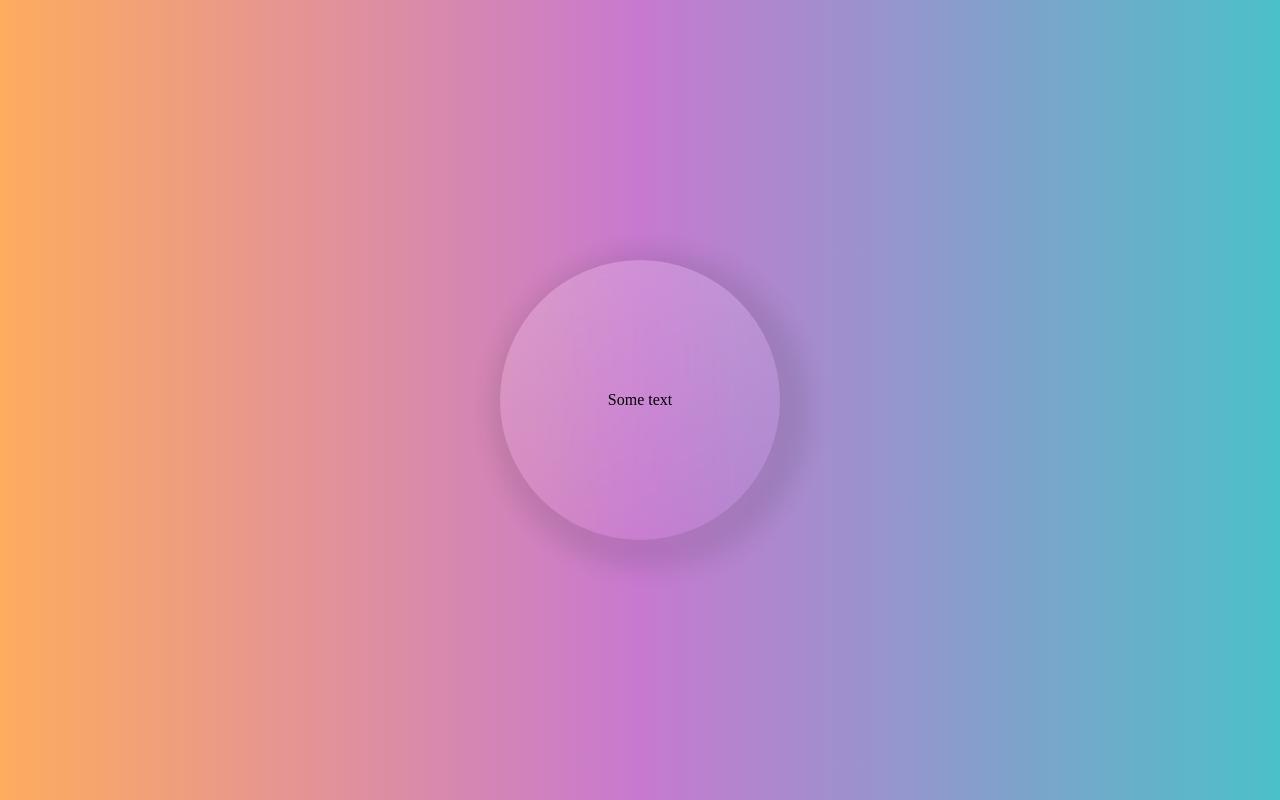
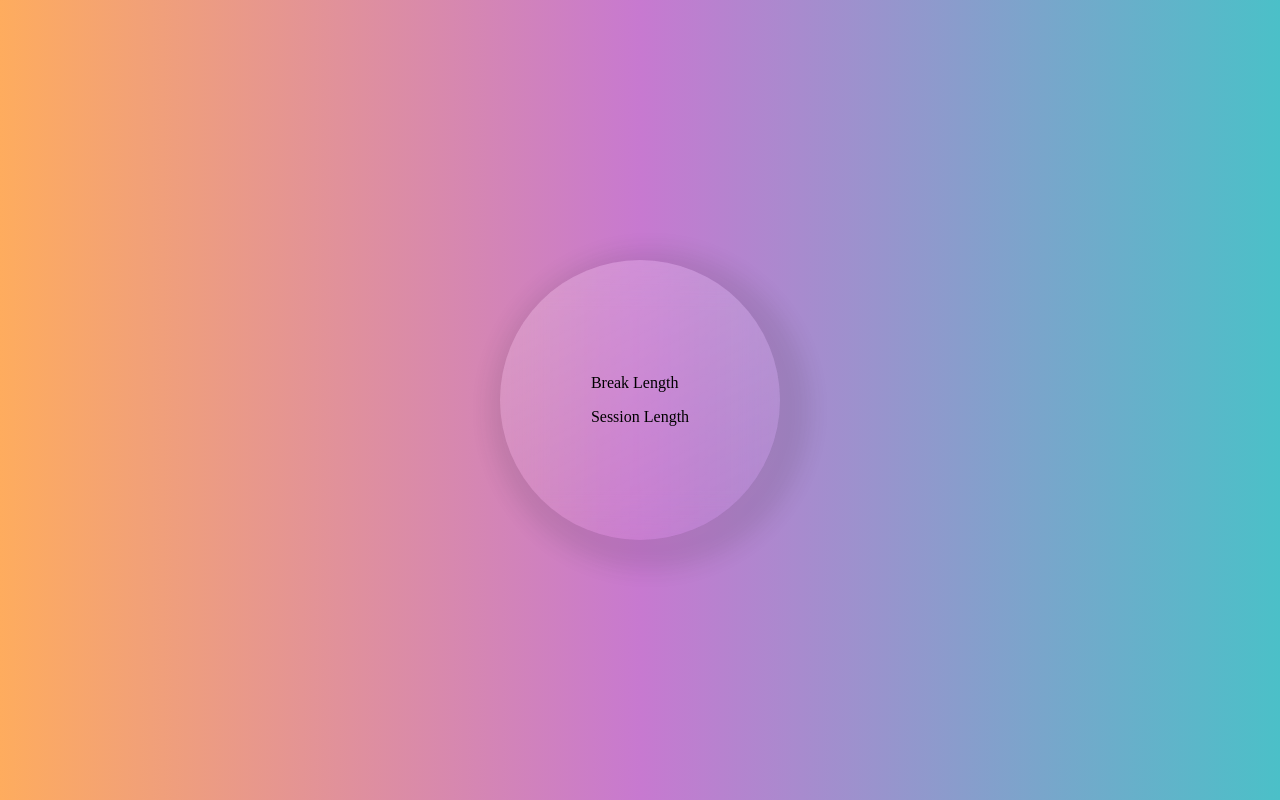
Before and after one commit to MFarabi619/pomodoro-clock, a React (Vite) app: page / in a window 1280 px wide. Built offline with nearby package versions, Linux system fonts and the light colour scheme.

Commit message:
Create sections for break and session length

```diff
--- a/src/Components/Clock/Clock.jsx
+++ b/src/Components/Clock/Clock.jsx
@@ -2,7 +2,17 @@ import React from "react";
 import "./Clock.scss";
 
 function Clock() {
-  return <div className="Container">Some text</div>;
+  return (
+    <div className="Container">
+      <section className="break">
+        <p className="break-label">Break Length</p>
+      </section>
+
+      <section className="session">
+        <p className="session-label">Session Length</p>
+      </section>
+    </div>
+  );
 }
 
 export default Clock;
```
